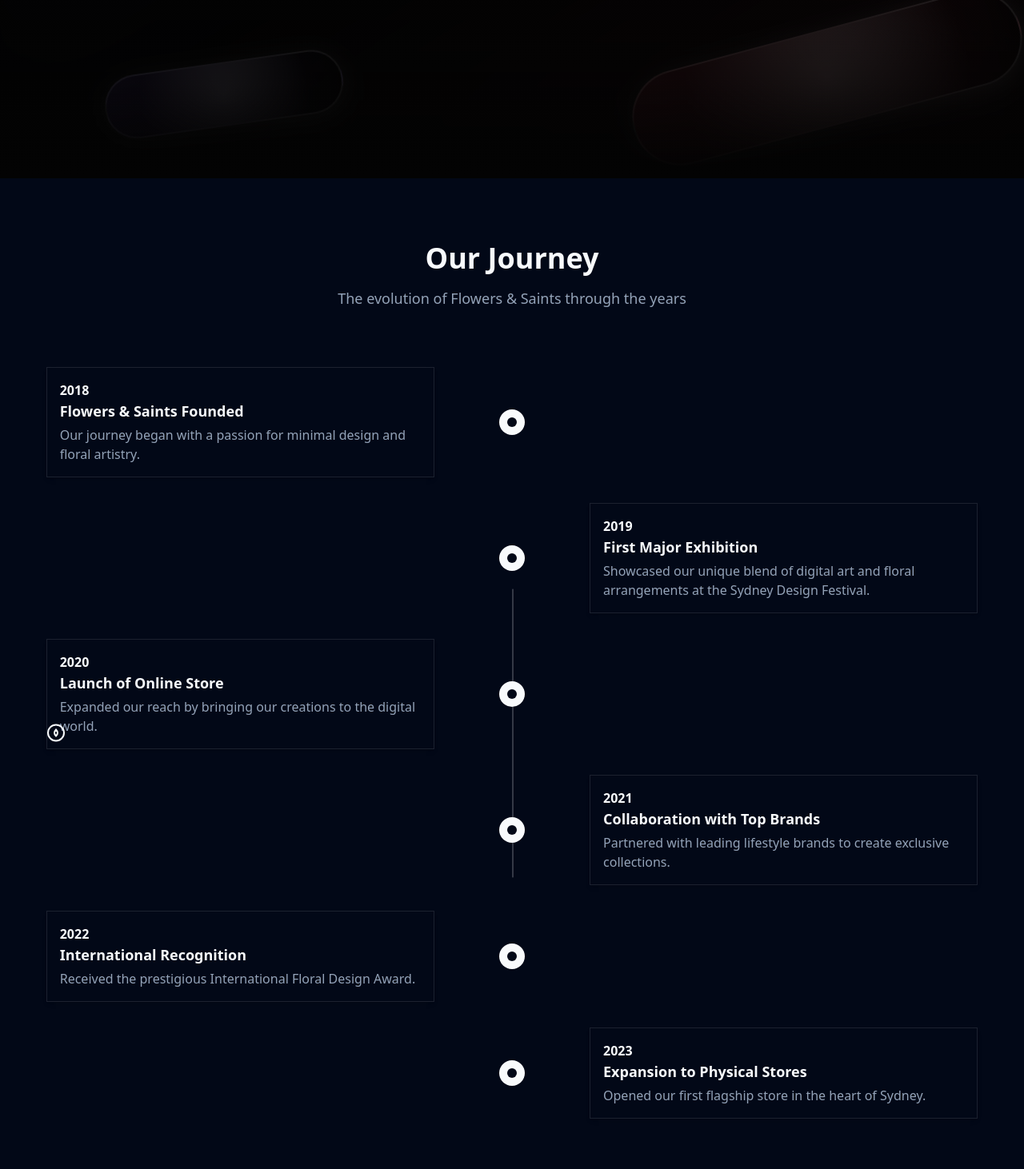
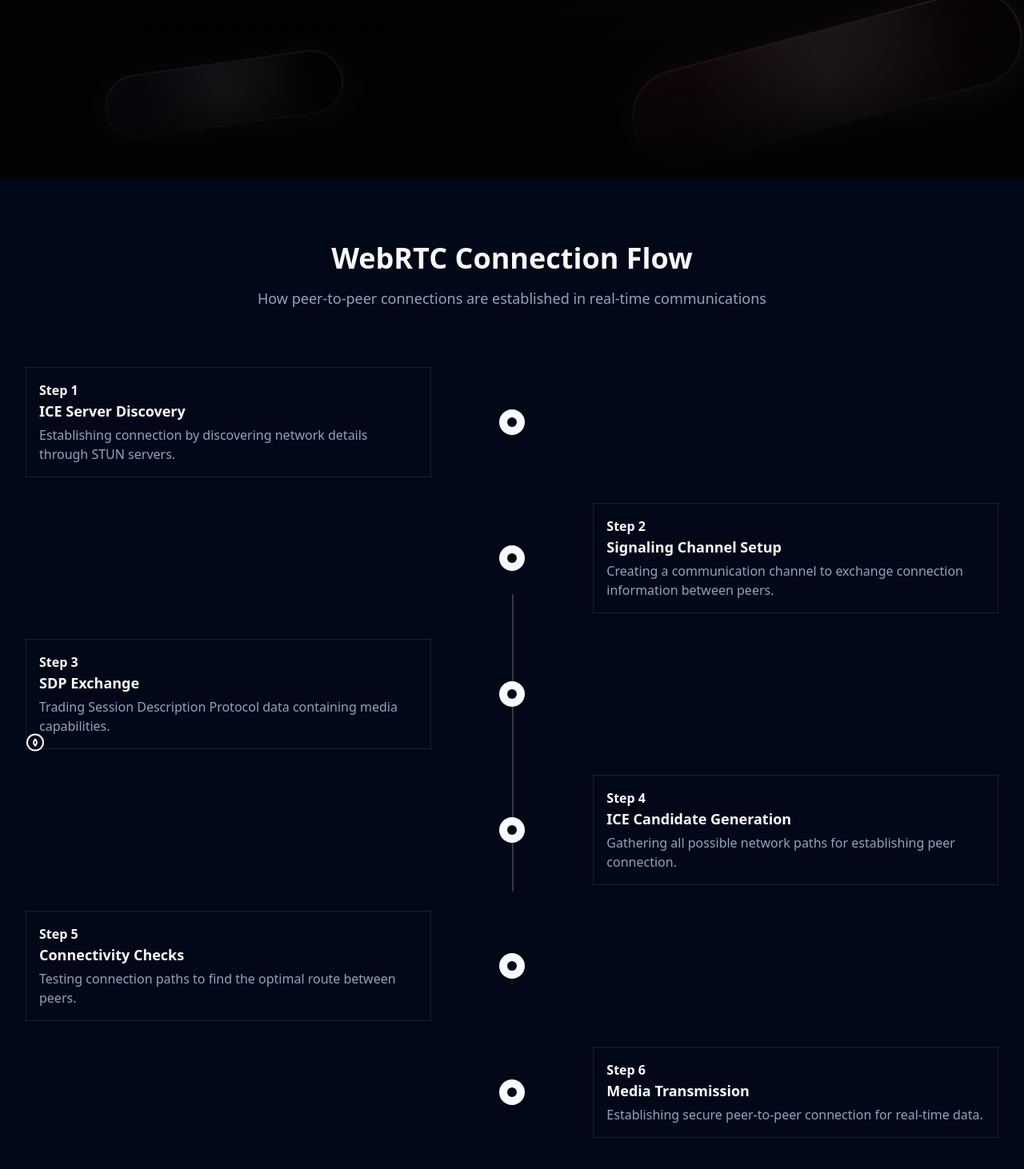
Before and after one commit to SuhasKanwar/WeCall, a React (Vite) app in the folder client/: page / in a window 1280 px wide. Shown: the part 643-2105 px from the top of the page at 80% size. Built offline with nearby package versions, Linux system fonts and the light colour scheme; no server answers.

Commit message:
Fixed the content of the TimeLine card:

```diff
--- a/client/src/components/Timeline.tsx
+++ b/client/src/components/Timeline.tsx
@@ -9,50 +9,51 @@
 
 const timelineEvents = [
   {
-    year: 2018,
-    title: "Flowers & Saints Founded",
+    year: "Step 1",
+    title: "ICE Server Discovery",
     description:
-      "Our journey began with a passion for minimal design and floral artistry.",
+      "Establishing connection by discovering network details through STUN servers.",
     details:
-      "Founded by Jane Doe and John Smith, Flowers & Saints started as a small studio in Sydney's Surry Hills, combining their love for minimalist design and botanical beauty.",
+      "The WebRTC peer first contacts STUN (Session Traversal Utilities for NAT) servers to determine its public IP address and port. This helps in creating potential connection paths when peers are behind NATs or firewalls.",
   },
   {
-    year: 2019,
-    title: "First Major Exhibition",
+    year: "Step 2",
+    title: "Signaling Channel Setup",
     description:
-      "Showcased our unique blend of digital art and floral arrangements at the Sydney Design Festival.",
+      "Creating a communication channel to exchange connection information between peers.",
     details:
-      "Our exhibition 'Digital Bloom' attracted over 10,000 visitors and received critical acclaim for its innovative approach to merging technology with natural elements.",
+      "Before direct peer-to-peer connection can happen, peers need to exchange metadata through a signaling server. This typically uses WebSockets or HTTP and transmits information like session descriptions, ICE candidates, and media capabilities.",
   },
   {
-    year: 2020,
-    title: "Launch of Online Store",
+    year: "Step 3",
+    title: "SDP Exchange",
     description:
-      "Expanded our reach by bringing our creations to the digital world.",
+      "Trading Session Description Protocol data containing media capabilities.",
     details:
-      "In response to global changes, we pivoted to e-commerce, offering our unique designs and virtual floral workshops to a worldwide audience.",
+      "Peers exchange SDP (Session Description Protocol) objects that contain information about media types, codecs, and connection details. The initiating peer creates an 'offer' SDP, while the receiving peer responds with an 'answer' SDP.",
   },
   {
-    year: 2021,
-    title: "Collaboration with Top Brands",
+    year: "Step 4",
+    title: "ICE Candidate Generation",
     description:
-      "Partnered with leading lifestyle brands to create exclusive collections.",
+      "Gathering all possible network paths for establishing peer connection.",
     details:
-      "Our collaborations included limited edition prints with Australian fashion label Zimmermann and a bespoke fragrance line with Aesop.",
+      "Each peer generates ICE (Interactive Connectivity Establishment) candidates representing potential communication paths. These include local network interfaces, reflexive addresses (from STUN servers), and relay addresses (from TURN servers).",
   },
   {
-    year: 2022,
-    title: "International Recognition",
-    description: "Received the prestigious International Floral Design Award.",
+    year: "Step 5",
+    title: "Connectivity Checks",
+    description:
+      "Testing connection paths to find the optimal route between peers.",
     details:
-      "Our 'Ethereal Echoes' installation, which combined holographic projections with live flowers, won the gold medal at the Chelsea Flower Show.",
+      "Peers perform connectivity checks on all ICE candidate pairs to determine which connection paths work. They prioritize the most efficient routes, preferring direct connections when possible and falling back to TURN relay servers when necessary.",
   },
   {
-    year: 2023,
-    title: "Expansion to Physical Stores",
-    description: "Opened our first flagship store in the heart of Sydney.",
+    year: "Step 6",
+    title: "Media Transmission",
+    description: "Establishing secure peer-to-peer connection for real-time data.",
     details:
-      "Our Bondi Beach location features an immersive retail experience, blending digital installations with a curated selection of floral arrangements and lifestyle products.",
+      "Once the best connection path is established, peers begin transmitting encrypted media streams directly to each other. This includes audio, video, or data channels, all secured using DTLS (Datagram Transport Layer Security) and SRTP (Secure Real-time Transport Protocol).",
   },
 ];
 
@@ -101,10 +102,10 @@
           transition={{ duration: 0.8 }}
         >
           <h2 className="text-3xl font-bold text-foreground sm:text-4xl">
-            Our Journey
+            WebRTC Connection Flow
           </h2>
           <p className="mt-4 text-lg text-muted-foreground">
-            The evolution of Flowers & Saints through the years
+            How peer-to-peer connections are established in real-time communications
           </p>
         </motion.div>
 
--- a/client/src/pages/Home.tsx
+++ b/client/src/pages/Home.tsx
@@ -1,6 +1,6 @@
 import HeroSection from '../components/HeroSection'
 import NavBar from '../components/NavBar'
-import Timeline from '../components/TimeLine'
+import Timeline from '../components/Timeline'
 
 export default function Home() {
   return (
```
